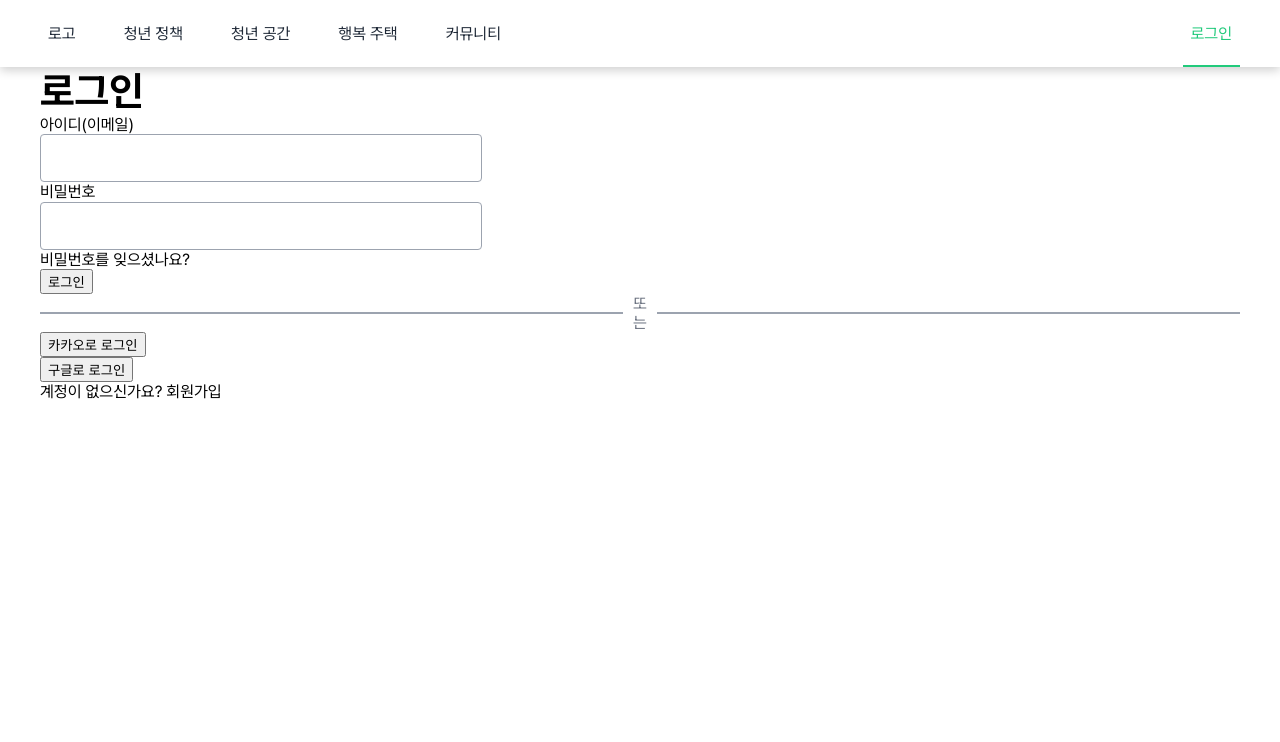
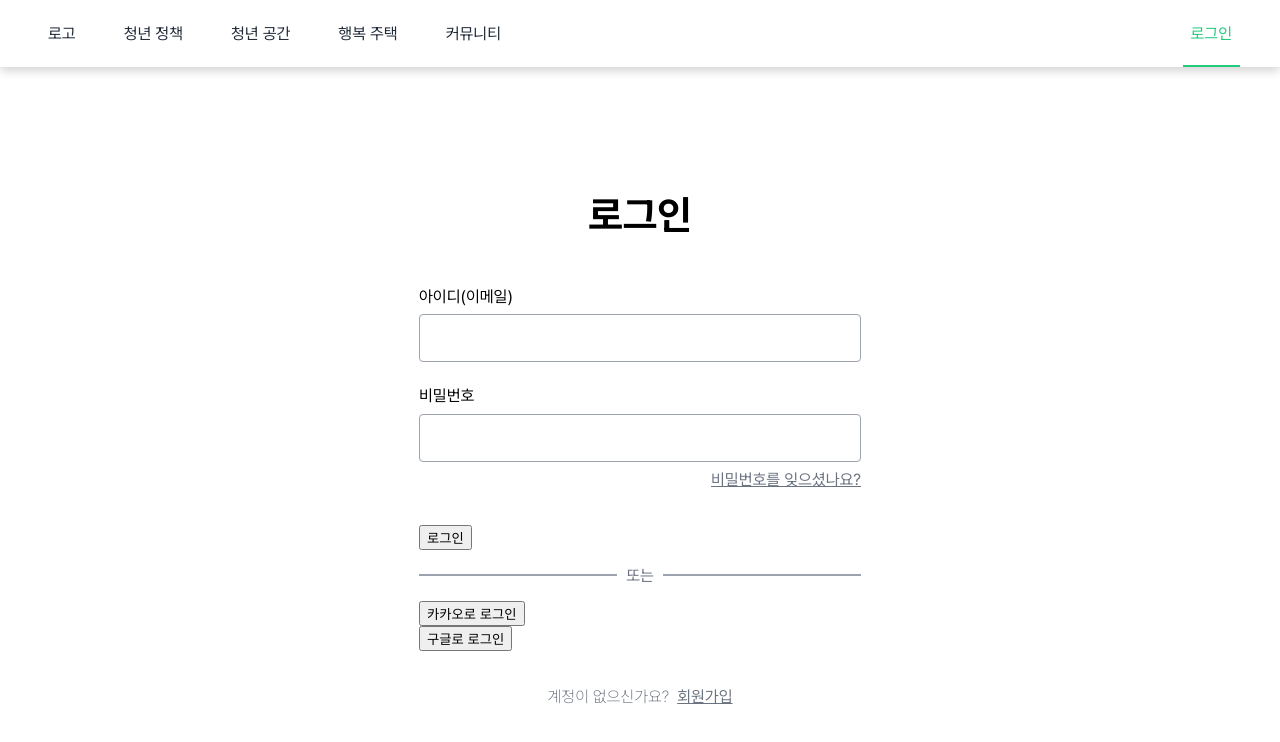
Before and after one commit to For-MZ/formz-fe, a Next.js app: page /login in a window 1280 px wide. Shown: the top 742 px of the page. Built offline with nearby package versions, Linux system fonts and the light colour scheme; a web font is replaced by a local one.

Commit message:
Design: Login CSS 작성

```diff
--- a/src/app/login/Login.module.scss
+++ b/src/app/login/Login.module.scss
@@ -0,0 +1,55 @@
+.container {
+  display: flex;
+  margin: 124px auto;
+  flex-direction: column;
+  justify-content: center;
+  align-items: center;
+  width: 442px;
+  //   border: 2px solid;
+  //   border-color: aqua;
+  @media (max-width: 768px) {
+  }
+}
+
+.h2 {
+  margin-bottom: 48px;
+}
+
+.inputId {
+  margin-bottom: 24px;
+}
+
+.idtitle {
+  margin-bottom: 8px;
+}
+
+.passwordtitle {
+  margin-bottom: 8px;
+}
+
+.buttonContainer {
+  margin-top: 36px;
+  width: 100%;
+  margin-bottom: 36px;
+}
+
+.signup {
+  color: $text-disabled-color;
+  font-weight: 200;
+  display: flex;
+}
+
+.underline {
+  text-decoration: underline;
+  font-weight: 400;
+  margin-left: 8px;
+  color: $text-disabled-color;
+}
+
+.textForget {
+  margin-top: 8px;
+  float: right;
+  text-decoration: underline;
+  color: $text-disabled-color;
+  font-weight: 400;
+}
--- a/src/app/login/page.tsx
+++ b/src/app/login/page.tsx
@@ -1,18 +1,35 @@
-import React from 'react';
+'use client';
+
+import React, { useState } from 'react';
+import styles from '@/app/login/Login.module.scss';
 import Divider from '@/components/UI/Divider';
 import TextFiled from '@/components/UI/TextFiled';
+import Link from 'next/link';
 
 export default function Login() {
+  const [email, setEmail] = useState('');
+  const [password, setPassword] = useState('');
+
+  const handleLogin = () => {
+    console.log('Email:', email);
+    console.log('Password:', password);
+  };
+
   return (
-    <div>
-      <h2>로그인</h2>
+    <div className={styles.container}>
+      <h2 className={styles.h2}>로그인</h2>
+      <div className={styles.inputId}>
+        <div className={styles.idtitle}>아이디(이메일)</div>
+        <TextFiled inputId="email" value={email} onChange={(event) => setEmail(event.target.value)} />
+      </div>
       <div>
-        <div>아이디(이메일)</div>
-        <TextFiled />
-        <div>비밀번호</div>
-        <TextFiled />
-        <div>비밀번호를 잊으셨나요?</div>
-        <button>로그인</button>
+        <div className={styles.passwordtitle}>비밀번호</div>
+        <TextFiled inputId="password" value={password} onChange={(event) => setPassword(event.target.value)} />
+        <div className={styles.textForget}>비밀번호를 잊으셨나요?</div>
+      </div>
+
+      <div className={styles.buttonContainer}>
+        <button onClick={handleLogin}>로그인</button>
         <Divider style="text" text="또는" />
         <div>
           <button>카카오로 로그인</button>
@@ -20,7 +37,12 @@ export default function Login() {
         <div>
           <button>구글로 로그인</button>
         </div>
-        <div>계정이 없으신가요? 회원가입</div>
+      </div>
+      <div className={styles.signup}>
+        계정이 없으신가요?
+        <Link href="/signup">
+          <div className={styles.underline}>회원가입</div>
+        </Link>
       </div>
     </div>
   );
--- a/src/components/UI/Divider/Divider.module.scss
+++ b/src/components/UI/Divider/Divider.module.scss
@@ -1,26 +1,29 @@
 .divider {
-  margin: 20px 0px;
+  display: flex;
   border: none;
   border-bottom: 2px solid;
   border-color: $color-neutral-400;
 }
 
 .textdivider {
+  display: flex;
   border: none;
   width: 100%;
-  margin: 0px 0px 0px 0px;
   border-bottom: 2px solid;
   border-color: $color-neutral-400;
 }
 
 .container {
+  margin: 16px 0px 16px 0px;
   display: flex;
   align-items: center;
   justify-content: space-between;
 }
 
 .text {
+  width: 80px;
+  text-align: center;
   color: $text-disabled-color;
-  margin-right: 10px;
-  margin-left: 10px;
+  margin-right: 5px;
+  margin-left: 5px;
 }
```
